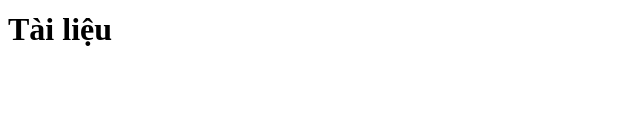
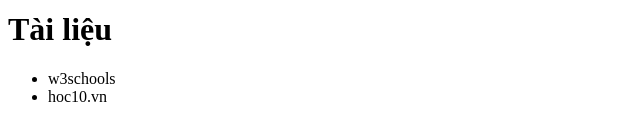
Before and after one commit to wunnq/Q---T-collab, a plain HTML site: page index.html in a window 1280 px wide. Shown: the part 124-264 px from the top of the page, without its empty margins (0-640 px from the left). Drawn offline with Linux system fonts and the light colour scheme.

Commit message:
Update index.html

```diff
--- a/index.html
+++ b/index.html
@@ -11,6 +11,9 @@
               <li> ĐIỂM MỖI PHẦN</li>
           </ol>
           <h1>Tài liệu</h1>
+        <ul>
+                <li>w3schools</li>
+                <li>hoc10.vn</li>
         </ul>
    </body>
 </html>
```
